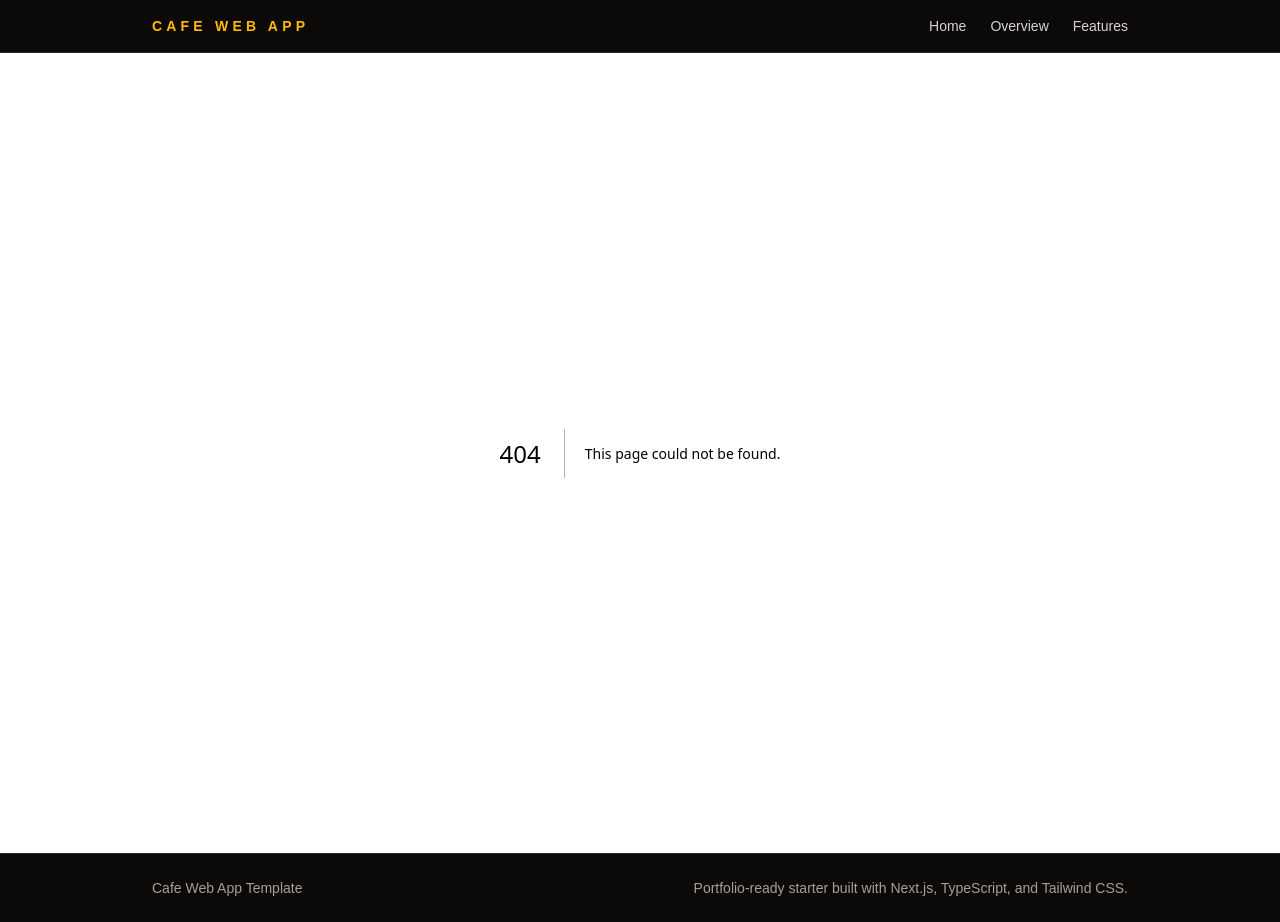
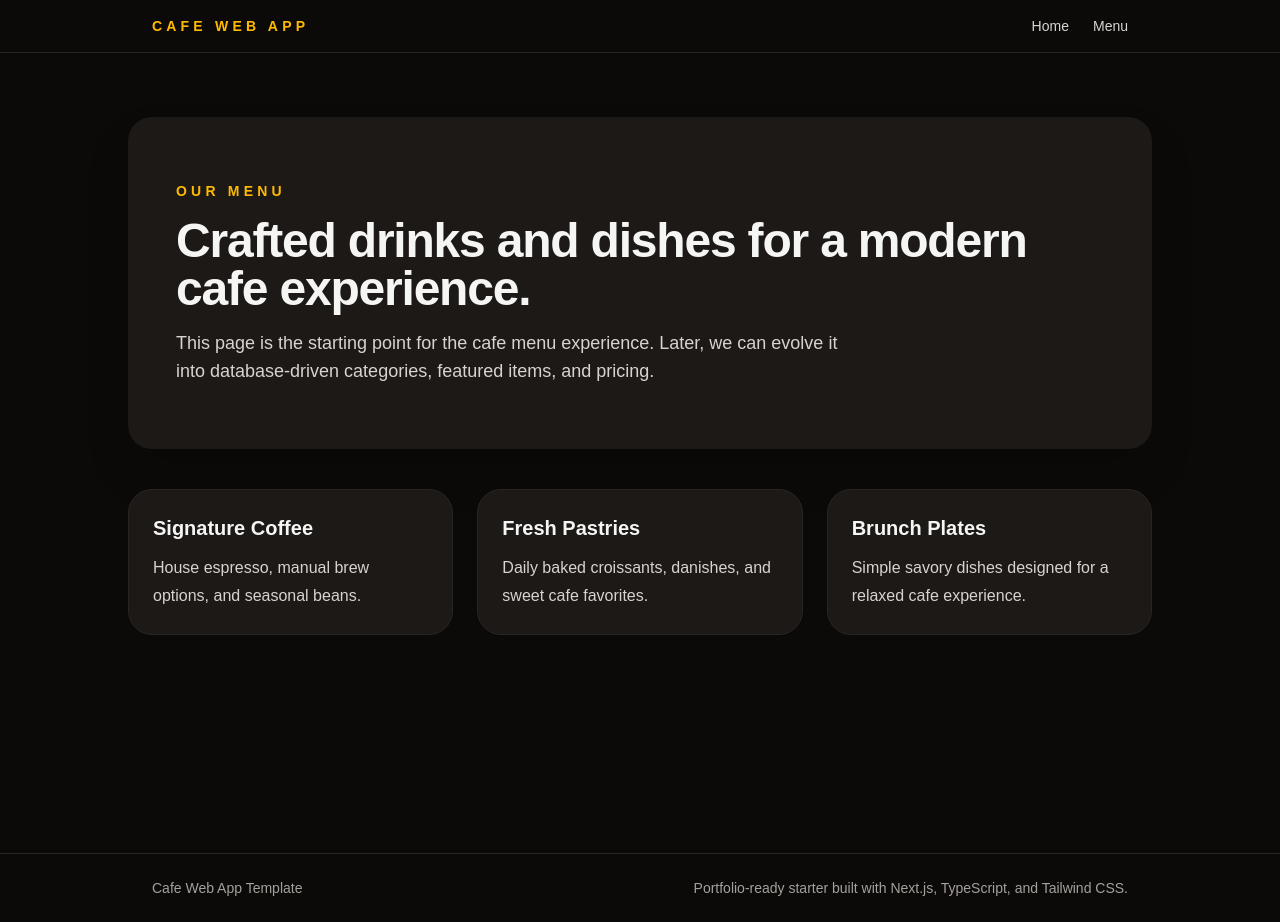
Before and after one commit to rzalete/cafe-web-app, a Next.js app: page /menu in a window 1280 px wide. Before the commit this address had no page. Built offline with nearby package versions, Linux system fonts and the light colour scheme.

Commit message:
feat: add menu page

```diff
--- /dev/null
+++ b/src/app/menu/page.tsx
@@ -0,0 +1,50 @@
+const categories = [
+    {
+      name: "Signature Coffee",
+      description: "House espresso, manual brew options, and seasonal beans.",
+    },
+    {
+      name: "Fresh Pastries",
+      description: "Daily baked croissants, danishes, and sweet cafe favorites.",
+    },
+    {
+      name: "Brunch Plates",
+      description: "Simple savory dishes designed for a relaxed cafe experience.",
+    },
+  ];
+
+  export default function MenuPage() {
+    return (
+      <main className="min-h-screen bg-stone-950 px-6 py-16 text-stone-100">
+        <section className="mx-auto w-full max-w-5xl rounded-3xl bg-stone-900 px-8 py-12 shadow-2xl md:px-12 md:py-16">
+          <p className="text-sm font-semibold uppercase tracking-[0.3em] text-amber-400">
+            Our Menu
+          </p>
+
+          <h1 className="mt-4 text-4xl font-semibold tracking-tight sm:text-5xl">
+            Crafted drinks and dishes for a modern cafe experience.
+          </h1>
+
+          <p className="mt-4 max-w-2xl text-base leading-7 text-stone-300 sm:text-lg">
+            This page is the starting point for the cafe menu experience. Later,
+            we can evolve it into database-driven categories, featured items, and
+            pricing.
+          </p>
+        </section>
+
+        <section className="mx-auto mt-10 grid w-full max-w-5xl gap-6 md:grid-cols-3">
+          {categories.map((category) => (
+            <article
+              key={category.name}
+              className="rounded-3xl border border-stone-800 bg-stone-900 p-6"
+            >
+              <h2 className="text-xl font-semibold">{category.name}</h2>
+              <p className="mt-3 leading-7 text-stone-300">
+                {category.description}
+              </p>
+            </article>
+          ))}
+        </section>
+      </main>
+    );
+  }
--- a/src/components/layout/site-header.tsx
+++ b/src/components/layout/site-header.tsx
@@ -2,8 +2,7 @@ import Link from "next/link";
 
 const navigation = [
   { href: "/", label: "Home" },
-  { href: "/#overview", label: "Overview" },
-  { href: "/#features", label: "Features" },
+  { href: "/menu", label: "Menu" },
 ];
 
 export function SiteHeader() {
```
